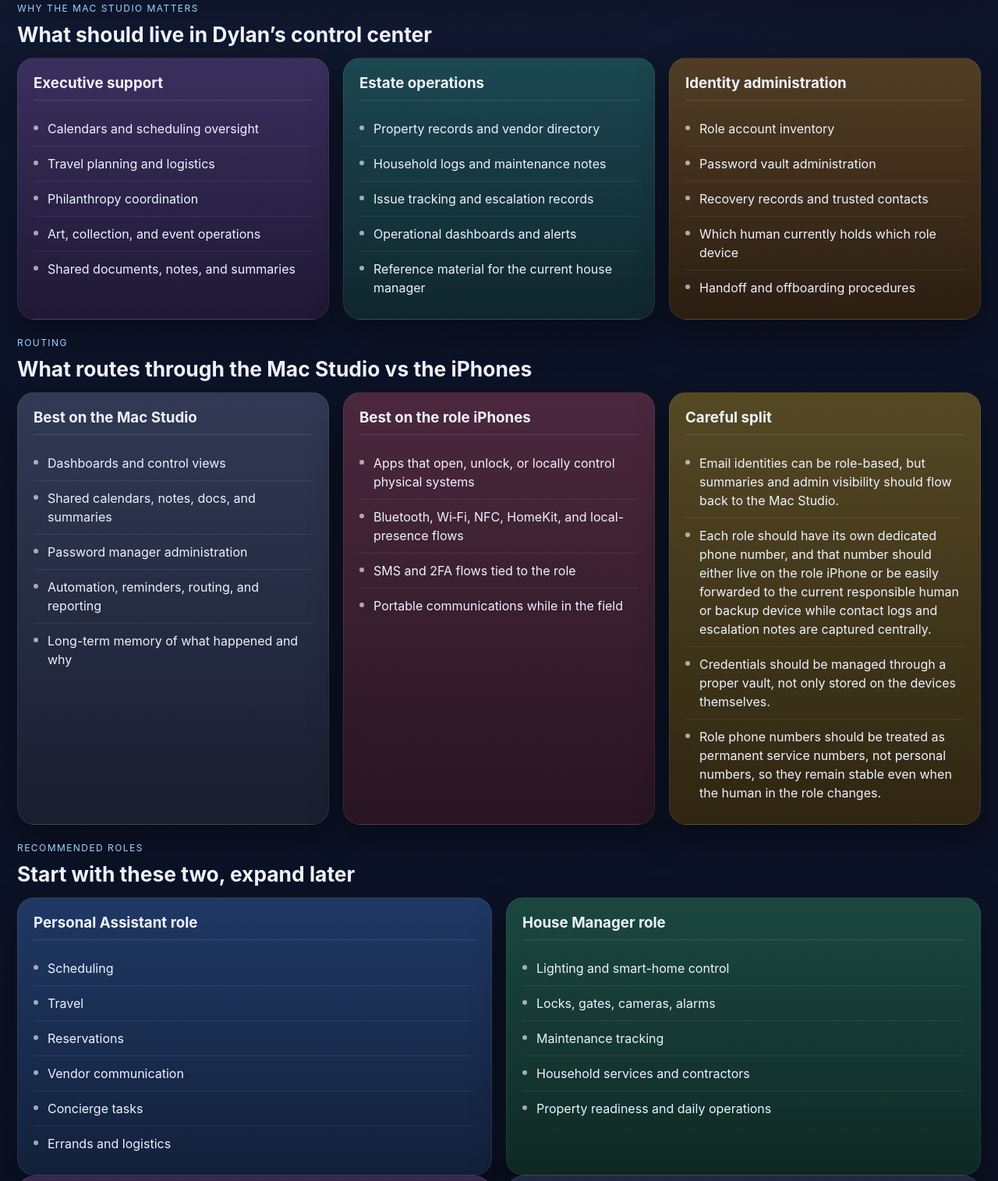
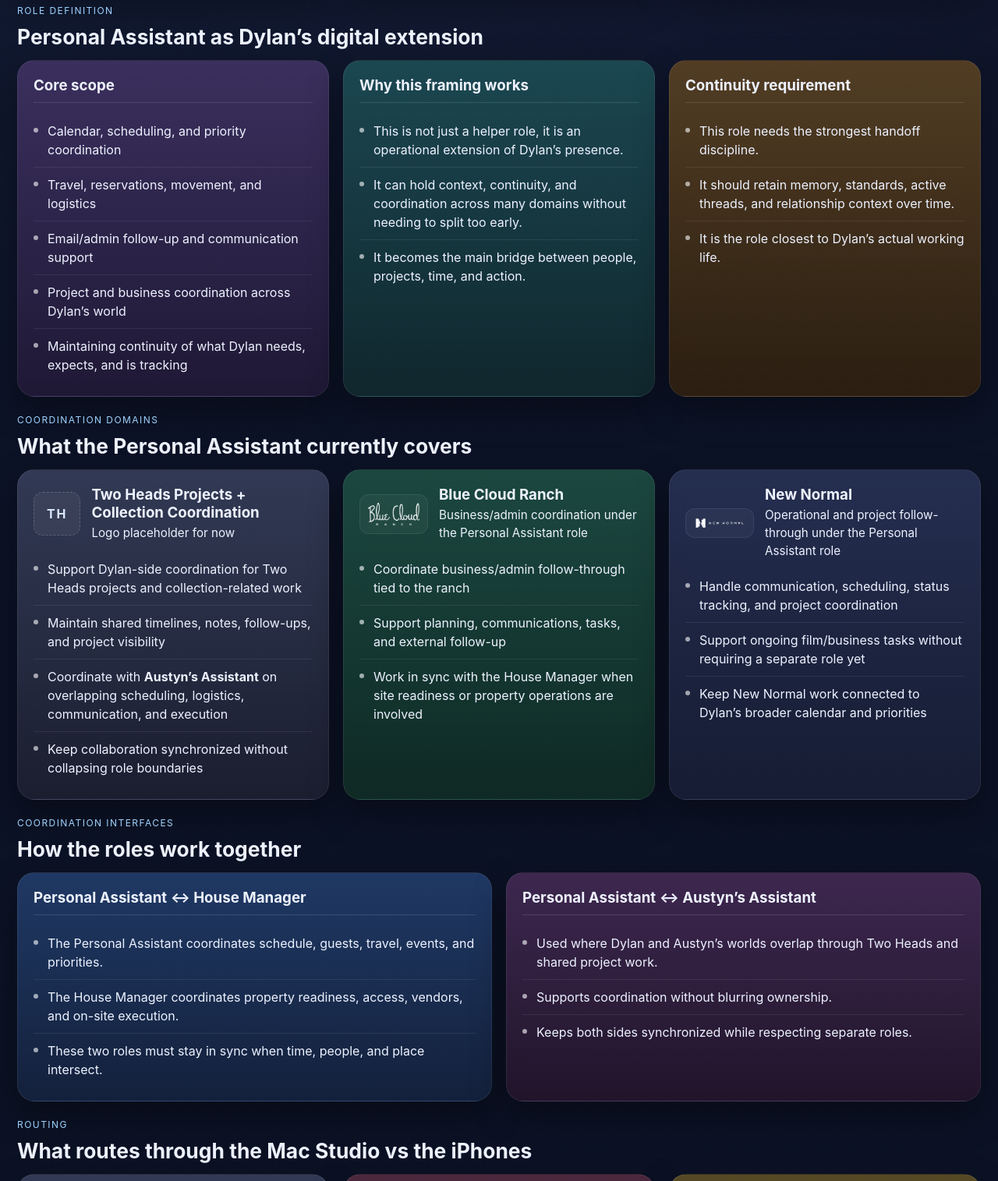
Before and after one commit to emperor-studio/labs-emperor-studio, a plain HTML site: page projects/estate-ops/index.html in a window 1280 px wide. Shown: the part 1285-2800 px from the top of the page at 78% size. Drawn offline with Linux system fonts and the light colour scheme.

Commit message:
Update estate ops page to v4

```diff
--- a/projects/estate-ops/estate-ops.css
+++ b/projects/estate-ops/estate-ops.css
@@ -201,6 +201,53 @@
   .span-2 { grid-column: span 2; }
 }
 
+.brand-panel {
+  display: flex;
+  flex-direction: column;
+}
+
+.brand-heading {
+  display: flex;
+  align-items: center;
+  gap: 14px;
+  margin-bottom: 12px;
+}
+
+.brand-heading h3 {
+  margin: 0 0 4px;
+  padding: 0;
+  border: 0;
+}
+
+.brand-note {
+  margin: 0;
+  color: var(--muted);
+  font-size: 0.95rem;
+}
+
+.inline-brand-logo {
+  width: 88px;
+  max-height: 56px;
+  object-fit: contain;
+  border-radius: 12px;
+  background: rgba(255,255,255,0.04);
+  padding: 10px;
+  border: 1px solid rgba(255,255,255,0.08);
+}
+
+.brand-placeholder {
+  width: 88px;
+  height: 56px;
+  border-radius: 12px;
+  display: grid;
+  place-items: center;
+  font-weight: 700;
+  letter-spacing: 0.12em;
+  color: #d8e6ff;
+  background: rgba(255,255,255,0.05);
+  border: 1px dashed rgba(255,255,255,0.18);
+}
+
 @media (max-width: 720px) {
   .hero,
   .intro-grid,
@@ -214,4 +261,8 @@
   }
   .hero { align-items: start; }
   .span-2 { grid-column: span 1; }
+  .brand-heading {
+    align-items: start;
+    flex-direction: column;
+  }
 }
--- a/projects/estate-ops/index.html
+++ b/projects/estate-ops/index.html
@@ -3,8 +3,8 @@
 <head>
   <meta charset="UTF-8" />
   <meta name="viewport" content="width=device-width, initial-scale=1.0" />
-  <title>Estate Ops Role Architecture v3</title>
-  <link rel="stylesheet" href="./estate-ops.css?v=20260414a" />
+  <title>Estate Ops Role Architecture v4</title>
+  <link rel="stylesheet" href="./estate-ops.css?v=20260414b" />
 </head>
 <body>
   <main class="page">
@@ -12,7 +12,7 @@
       <div class="hero-copy">
         <p class="eyebrow">Executive support system</p>
         <h1>Dylan Control Center, Role iPhones, and Seamless Estate Operations</h1>
-        <p class="sub">Version 3 of the architecture: Dylan uses a Mac Studio as the stable control center, the current iPhone is assigned to the Personal Assistant role, and the House Manager role remains the next dedicated device to add.</p>
+        <p class="sub">Version 4 of the architecture: Dylan uses a Mac Studio as the stable control center, the current iPhone is assigned to the Personal Assistant role, and the system is now defined around clear coordination between Dylan’s digital extension, the estate’s operational extension, and adjacent assistants.</p>
       </div>
       <div class="hero-stamp">
         <div class="stamp-label">Designed for</div>
@@ -23,15 +23,15 @@
     <section class="intro-grid">
       <article class="card tone-ink">
         <h2>Core idea</h2>
-        <p>Dylan’s dedicated Mac Studio becomes the digital concierge desk and operations brain. The iPhones remain role devices used by whoever currently occupies the Personal Assistant or House Manager role.</p>
+        <p>Dylan’s dedicated Mac Studio becomes the digital concierge desk and operations brain. The Personal Assistant role becomes Dylan’s digital extension, while the House Manager role becomes the estate’s operational extension.</p>
       </article>
       <article class="card tone-olive">
         <h2>Why this is better</h2>
         <ul>
           <li>The Mac Studio becomes the stable long-term system.</li>
-          <li>The role iPhones remain handoffable field devices.</li>
-          <li>Dylan does not need every app, password, or vendor system on his own devices.</li>
-          <li>Roles persist even as humans in those roles change.</li>
+          <li>The current iPhone can begin operating as the Personal Assistant role immediately.</li>
+          <li>The House Manager role remains separate and can be added cleanly with its own device next.</li>
+          <li>Coordination relationships are explicit instead of implied.</li>
         </ul>
       </article>
       <article class="card tone-plum">
@@ -43,7 +43,7 @@
     <section class="section">
       <div class="section-heading">
         <p class="kicker">Operating model</p>
-        <h2>The new v2 architecture</h2>
+        <h2>The new v4 architecture</h2>
       </div>
       <div class="architecture-grid">
         <article class="card role-card tone-slate">
@@ -60,20 +60,18 @@
           <h3>Personal Assistant iPhone</h3>
           <ul>
             <li>The currently available iPhone is now assigned to this role</li>
+            <li>This role functions as Dylan’s digital extension</li>
             <li>Dedicated Apple account, email, and phone number</li>
-            <li>Travel, scheduling, errands, messaging, bookings, logistics, vendors</li>
-            <li>Portable role identity used by the current assistant, with a stable role number that can be forwarded when staffing changes</li>
-            <li>Receives what it needs from the Mac Studio control center</li>
+            <li>Travel, scheduling, errands, messaging, bookings, logistics, and follow-through</li>
           </ul>
         </article>
         <article class="card role-card tone-emerald">
           <h3>House Manager iPhone</h3>
           <ul>
             <li>This remains the next dedicated device to add</li>
+            <li>This role functions as the estate’s operational extension</li>
             <li>Dedicated Apple account, email, and phone number</li>
-            <li>Lighting, locks, cameras, gates, utilities, maintenance, vendors</li>
-            <li>Portable role identity used by the current house manager, with a stable role number that can be forwarded when staffing changes</li>
-            <li>Acts on the estate using apps that need a real mobile device</li>
+            <li>Lighting, locks, cameras, gates, utilities, maintenance, vendors, and readiness</li>
           </ul>
         </article>
       </div>
@@ -81,38 +79,111 @@
 
     <section class="section">
       <div class="section-heading">
-        <p class="kicker">Why the Mac Studio matters</p>
-        <h2>What should live in Dylan’s control center</h2>
+        <p class="kicker">Role definition</p>
+        <h2>Personal Assistant as Dylan’s digital extension</h2>
       </div>
       <div class="stack-grid">
         <article class="card tone-violet with-dividers">
-          <h3>Executive support</h3>
+          <h3>Core scope</h3>
           <ul>
-            <li>Calendars and scheduling oversight</li>
-            <li>Travel planning and logistics</li>
-            <li>Philanthropy coordination</li>
-            <li>Art, collection, and event operations</li>
-            <li>Shared documents, notes, and summaries</li>
+            <li>Calendar, scheduling, and priority coordination</li>
+            <li>Travel, reservations, movement, and logistics</li>
+            <li>Email/admin follow-up and communication support</li>
+            <li>Project and business coordination across Dylan’s world</li>
+            <li>Maintaining continuity of what Dylan needs, expects, and is tracking</li>
           </ul>
         </article>
         <article class="card tone-teal with-dividers">
-          <h3>Estate operations</h3>
+          <h3>Why this framing works</h3>
           <ul>
-            <li>Property records and vendor directory</li>
-            <li>Household logs and maintenance notes</li>
-            <li>Issue tracking and escalation records</li>
-            <li>Operational dashboards and alerts</li>
-            <li>Reference material for the current house manager</li>
+            <li>This is not just a helper role, it is an operational extension of Dylan’s presence.</li>
+            <li>It can hold context, continuity, and coordination across many domains without needing to split too early.</li>
+            <li>It becomes the main bridge between people, projects, time, and action.</li>
           </ul>
         </article>
         <article class="card tone-amber with-dividers">
-          <h3>Identity administration</h3>
+          <h3>Continuity requirement</h3>
           <ul>
-            <li>Role account inventory</li>
-            <li>Password vault administration</li>
-            <li>Recovery records and trusted contacts</li>
-            <li>Which human currently holds which role device</li>
-            <li>Handoff and offboarding procedures</li>
+            <li>This role needs the strongest handoff discipline.</li>
+            <li>It should retain memory, standards, active threads, and relationship context over time.</li>
+            <li>It is the role closest to Dylan’s actual working life.</li>
+          </ul>
+        </article>
+      </div>
+    </section>
+
+    <section class="section">
+      <div class="section-heading">
+        <p class="kicker">Coordination domains</p>
+        <h2>What the Personal Assistant currently covers</h2>
+      </div>
+      <div class="sharing-grid">
+        <article class="card tone-mist with-dividers brand-panel">
+          <div class="brand-heading">
+            <div class="brand-placeholder">TH</div>
+            <div>
+              <h3>Two Heads Projects + Collection Coordination</h3>
+              <p class="brand-note">Logo placeholder for now</p>
+            </div>
+          </div>
+          <ul>
+            <li>Support Dylan-side coordination for Two Heads projects and collection-related work</li>
+            <li>Maintain shared timelines, notes, follow-ups, and project visibility</li>
+            <li>Coordinate with <strong>Austyn’s Assistant</strong> on overlapping scheduling, logistics, communication, and execution</li>
+            <li>Keep collaboration synchronized without collapsing role boundaries</li>
+          </ul>
+        </article>
+        <article class="card tone-emerald with-dividers brand-panel">
+          <div class="brand-heading">
+            <img src="./blue-cloud-logo.png" alt="Blue Cloud Ranch logo" class="inline-brand-logo" />
+            <div>
+              <h3>Blue Cloud Ranch</h3>
+              <p class="brand-note">Business/admin coordination under the Personal Assistant role</p>
+            </div>
+          </div>
+          <ul>
+            <li>Coordinate business/admin follow-through tied to the ranch</li>
+            <li>Support planning, communications, tasks, and external follow-up</li>
+            <li>Work in sync with the House Manager when site readiness or property operations are involved</li>
+          </ul>
+        </article>
+        <article class="card tone-slate with-dividers brand-panel">
+          <div class="brand-heading">
+            <img src="./new-normal-logo.png" alt="New Normal Films logo" class="inline-brand-logo" />
+            <div>
+              <h3>New Normal</h3>
+              <p class="brand-note">Operational and project follow-through under the Personal Assistant role</p>
+            </div>
+          </div>
+          <ul>
+            <li>Handle communication, scheduling, status tracking, and project coordination</li>
+            <li>Support ongoing film/business tasks without requiring a separate role yet</li>
+            <li>Keep New Normal work connected to Dylan’s broader calendar and priorities</li>
+          </ul>
+        </article>
+      </div>
+    </section>
+
+    <section class="section">
+      <div class="section-heading">
+        <p class="kicker">Coordination interfaces</p>
+        <h2>How the roles work together</h2>
+      </div>
+      <div class="apps-grid">
+        <article class="card tone-blue with-dividers">
+          <h3>Personal Assistant ↔ House Manager</h3>
+          <ul>
+            <li>The Personal Assistant coordinates schedule, guests, travel, events, and priorities.</li>
+            <li>The House Manager coordinates property readiness, access, vendors, and on-site execution.</li>
+            <li>These two roles must stay in sync when time, people, and place intersect.</li>
+          </ul>
+        </article>
+        <article class="card tone-plum with-dividers">
+          <h3>Personal Assistant ↔ Austyn’s Assistant</h3>
+          <ul>
+            <li>Used where Dylan and Austyn’s worlds overlap through Two Heads and shared project work.</li>
+            <li>Supports coordination without blurring ownership.</li>
+            <li>Keeps both sides synchronized while respecting separate roles.</li>
           </ul>
         </article>
       </div>
@@ -157,55 +228,6 @@
 
     <section class="section">
       <div class="section-heading">
-        <p class="kicker">Recommended roles</p>
-        <h2>Start with these two, expand later</h2>
-      </div>
-      <div class="apps-grid">
-        <article class="card tone-blue with-dividers">
-          <h3>Personal Assistant role</h3>
-          <ul>
-            <li>Scheduling</li>
-            <li>Travel</li>
-            <li>Reservations</li>
-            <li>Vendor communication</li>
-            <li>Concierge tasks</li>
-            <li>Errands and logistics</li>
-          </ul>
-        </article>
-        <article class="card tone-emerald with-dividers">
-          <h3>House Manager role</h3>
-          <ul>
-            <li>Lighting and smart-home control</li>
-            <li>Locks, gates, cameras, alarms</li>
-            <li>Maintenance tracking</li>
-            <li>Household services and contractors</li>
-            <li>Property readiness and daily operations</li>
-          </ul>
-        </article>
-      </div>
-      <div class="apps-grid secondary-grid">
-        <article class="card tone-plum with-dividers">
-          <h3>Later possible roles</h3>
-          <ul>
-            <li>Art / Collection Operations</li>
-            <li>Philanthropy Operations</li>
-            <li>Guest / Travel Services</li>
-            <li>Security / Access Operations</li>
-          </ul>
-        </article>
-        <article class="card tone-ink with-dividers">
-          <h3>Why not start with more</h3>
-          <ul>
-            <li>Too many role identities too early creates noise.</li>
-            <li>Two devices are enough to prove the model.</li>
-            <li>You can add more once the first handoff and admin patterns are solid.</li>
-          </ul>
-        </article>
-      </div>
-    </section>
-
-    <section class="section">
-      <div class="section-heading">
         <p class="kicker">Handoff and security</p>
         <h2>How to keep the system stable as people change</h2>
       </div>
@@ -232,23 +254,6 @@
 
     <section class="section">
       <div class="section-heading">
-        <p class="kicker">What this becomes</p>
-        <h2>The bigger picture</h2>
-      </div>
-      <div class="rules-grid">
-        <article class="card tone-ink with-dividers">
-          <ul>
-            <li>Dylan gets a curated, seamless digital life instead of app sprawl.</li>
-            <li>You get a coherent administrative structure instead of ad hoc device chaos.</li>
-            <li>The staff around Dylan can plug into stable roles rather than inheriting personal-device messes.</li>
-            <li>The Mac Studio can eventually host a Dylan-focused assistant system, dashboard, and role orchestration layer.</li>
-          </ul>
-        </article>
-      </div>
-    </section>
-
-    <section class="section">
-      <div class="section-heading">
         <p class="kicker">Hardware</p>
         <h2>Practical hardware list for this system</h2>
       </div>
@@ -257,6 +262,7 @@
           <h3>Already covered</h3>
           <ul>
             <li>Dylan Mac Studio control center</li>
+            <li>Personal Assistant iPhone already in hand and assigned</li>
             <li>Custom NAS for shared storage and backups</li>
             <li>External SSD</li>
             <li>UPS for the Mac Studio</li>
@@ -265,18 +271,17 @@
         <article class="card tone-emerald with-dividers">
           <h3>Still needed</h3>
           <ul>
-            <li>Personal Assistant iPhone already in hand and assigned</li>
             <li>1 iPhone still needed for House Manager role</li>
             <li>2 dedicated phone numbers, one per role</li>
             <li>Cases, screen protectors, and charging kits</li>
           </ul>
         </article>
         <article class="card tone-amber with-dividers">
-          <h3>Explicitly not needed</h3>
+          <h3>Explicitly not needed yet</h3>
           <ul>
-            <li>No spare iPhone required</li>
-            <li>Replacement devices can be sourced same day if needed</li>
-            <li>Keep the system simple instead of overbuying backup hardware</li>
+            <li>No separate Business Assistant device yet</li>
+            <li>No role split for Two Heads / Blue Cloud / New Normal yet</li>
+            <li>Do not add extra roles until volume actually justifies them</li>
           </ul>
         </article>
       </div>
```
Also changed, not shown: projects/estate-ops/blue-cloud-logo.png (added), projects/estate-ops/new-normal-logo.png (added).
